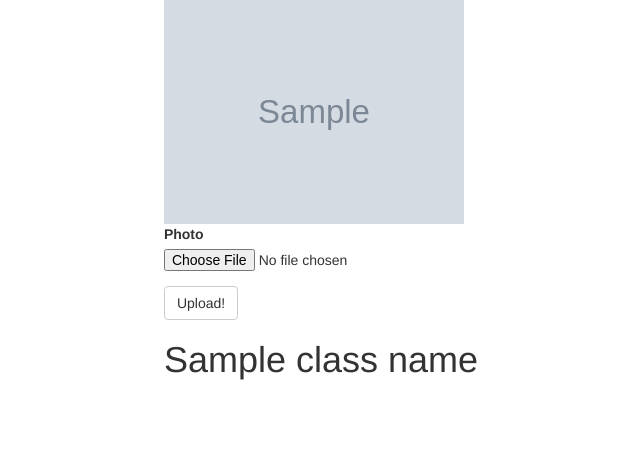
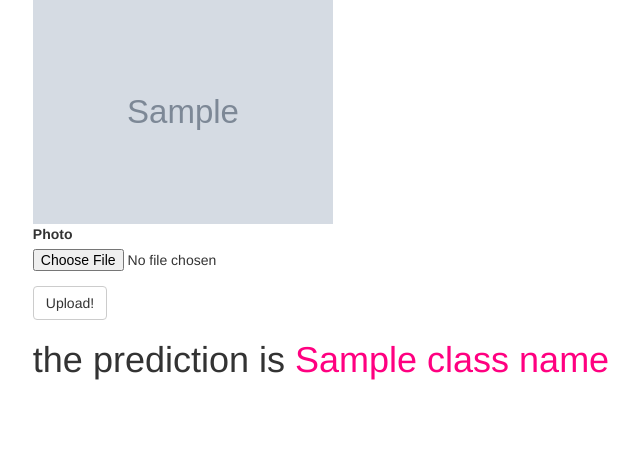
Before and after one commit to schopfer1993/flask-with-pytorch, a Flask app: template templates/index.html in a window 1280 px wide. Shown: the part 336-800 px from the top of the page, without its empty margins (319-959 px from the left). Run offline with Flask 2, Linux system fonts and the light colour scheme; the template is opened without the code that fills it: values that come from a table or form of the project are taken from there, most other values are stand-ins (such as "Sample title", 1, 10 or a date in 2020); grey boxes marked "Sample" are stand-in pictures; some libraries are stand-ins or nearby versions.

Commit message:
Add README.md and emphasize the prediction text by css

```diff
--- a/static/css/mycss.css
+++ b/static/css/mycss.css
@@ -28,3 +28,7 @@ header[role="banner"] #logo-main {
 img{
   width: 30rem;
 }
+
+span{
+  color: rgb(255, 0, 128);
+}
--- a/templates/index.html
+++ b/templates/index.html
@@ -10,7 +10,7 @@
     {{ wtf.quick_form(form) }}
 
     {% if class_name %}
-        <h1>{{ class_name }}</h1>
+        <h1>the prediction is <span>{{ class_name }}</span></h1>
     {% endif %}
 </section>
 {% endblock %}
```
Also changed, not shown: README.md (added).
